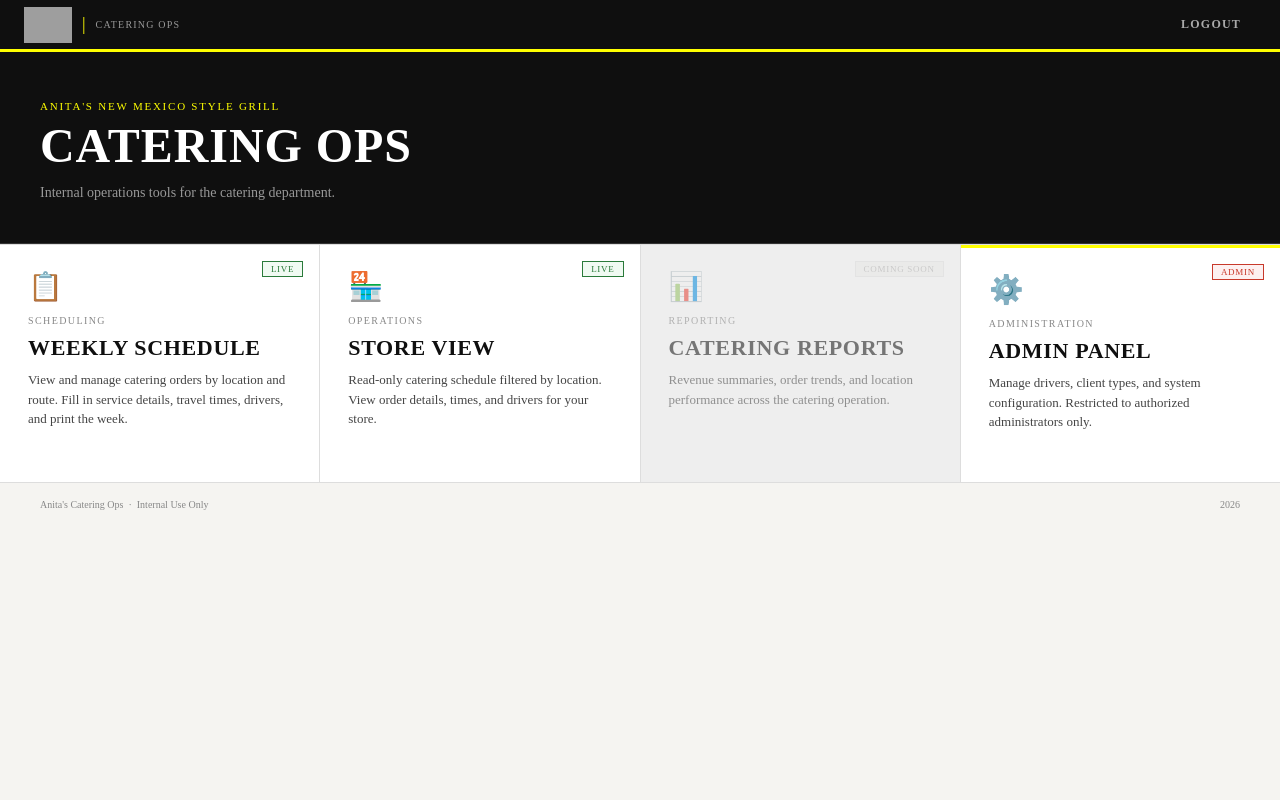
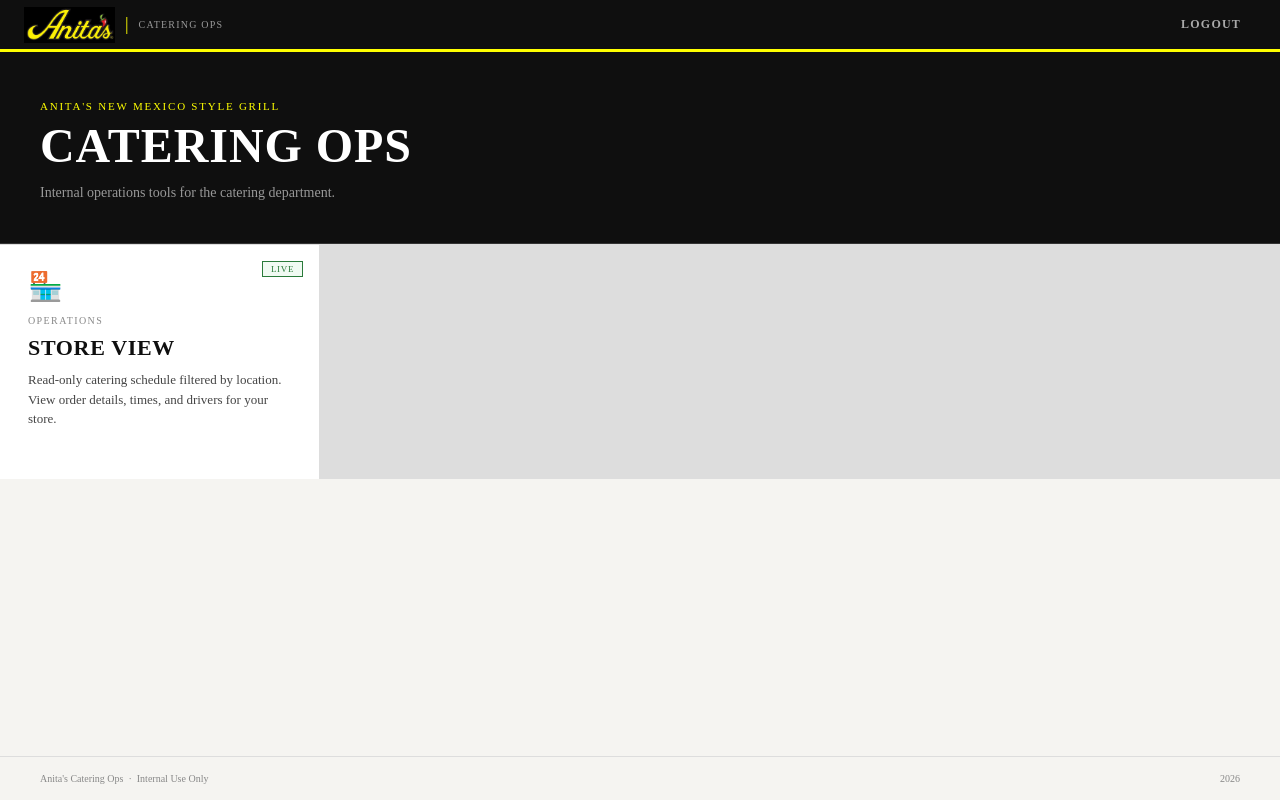
Before and after one commit to thatvirginian/Anitas_Catering_App, a Flask app: page / in a window 1280 px wide. Run offline with Flask 3, Linux system fonts and the light colour scheme; some web fonts are replaced; grey boxes are pictures that could not be loaded.

Commit message:
added initial permissions

```diff
--- a/app.py
+++ b/app.py
@@ -30,7 +30,7 @@ def load_user():
 
     if not user_id:
         # Local dev — no EasyAuth headers present
-        g.user = {"user_id": "dev", "username": "dev@local", "roles": ["admin"], "is_admin": True}
+        g.user = {"user_id": "dev", "username": "dev@local", "roles": ["store"], "is_admin": True}
         return
 
     roles = []
@@ -499,11 +499,11 @@ def home():
 
 
 @app.route("/admin")
-@role_required("admin")
+@role_required("admin","catering")
 def admin():
     return render_template("admin.html")
 
-
+@role_required("admin","catering")
 @app.route("/schedule")
 def index():
     today     = date.today()
@@ -612,7 +612,8 @@ def save_order(order_guid):
         return jsonify({"status": "error", "message": str(e)}), 500
 
 
-@app.route("/print")
+@app.route("/schedule/print")
+@role_required("admin","catering")
 def print_view():
     start_str      = request.args.get("start", date.today().strftime("%Y-%m-%d"))
     end_str        = request.args.get("end",   (date.today() + timedelta(days=7)).strftime("%Y-%m-%d"))
@@ -1053,6 +1054,5 @@ def debug_headers():
     headers = {k: v for k, v in request.headers}
     return jsonify(headers)
 
-
 if __name__ == "__main__":
     app.run(debug=False, host="0.0.0.0", port=8000)
--- a/templates/home.html
+++ b/templates/home.html
@@ -170,14 +170,15 @@
             font-family: var(--font-mono);
             font-size: 10px; color: var(--ink-light);
             display: flex; justify-content: space-between;
+            margin-top: auto;
         }
     </style>
 </head>
-<body>
+<body style="min-height:100vh; display:flex; flex-direction:column;">
 
 <header class="home-header">
     <div class="home-header-brand">
-        <img src="https://d3ciwvs59ifrt8.cloudfront.net/9cf1ec9b-d1e5-446e-bba8-79268b0d6b88/a2c61101-ffed-487e-9e8e-1248ae3a4cb7.png"
+        <img src="{{ url_for('static', filename='anitas_logo.png') }}"
              alt="Anita's" class="home-logo">
         <span class="home-header-divider">|</span>
         <span class="home-header-sub">CATERING OPS</span>
@@ -205,7 +206,6 @@
         <div class="home-card-arrow">OPEN →</div>
     </a>
     {% endif %}
-
     <a href="{{ url_for('store') }}" class="home-card">
         <span class="home-card-tag home-card-tag--live">LIVE</span>
         <div class="home-card-icon">🏪</div>
@@ -217,7 +217,7 @@
         </div>
         <div class="home-card-arrow">OPEN →</div>
     </a>
-
+    {% if 'admin' in user.roles or 'catering' in user.roles %}
     <div class="home-card home-card--disabled">
         <span class="home-card-tag home-card-tag--soon">COMING SOON</span>
         <div class="home-card-icon">📊</div>
@@ -228,6 +228,7 @@
             across the catering operation.
         </div>
     </div>
+    {% endif %}
 
     {% if 'admin' in user.roles or 'catering' in user.roles %}
     <a href="{{ url_for('admin') }}" class="home-card" style="border-top: 3px solid var(--accent);">
--- a/templates/orders.html
+++ b/templates/orders.html
@@ -6,6 +6,9 @@
 
 {# ── Filter Bar ─────────────────────────────────────────────────────────────── #}
 <div class="filter-bar">
+    <a id="store-print-link"
+           href="/schedule/print?start={{ start_date }}&end={{ end_date }}{% for g in selected_locations %}&location={{ g }}{% endfor %}{% for g in dining_option_guids %}&dining_option={{ g }}{% endfor %}"
+           class="filter-btn filter-btn--ghost" target="_blank">PRINT VIEW</a>
     <form class="filter-form" method="GET" action="/schedule">
         <div class="filter-group">
             <label class="filter-label">FROM</label>
```
Also changed, not shown: templates/store.html (+6 -2 lines).
